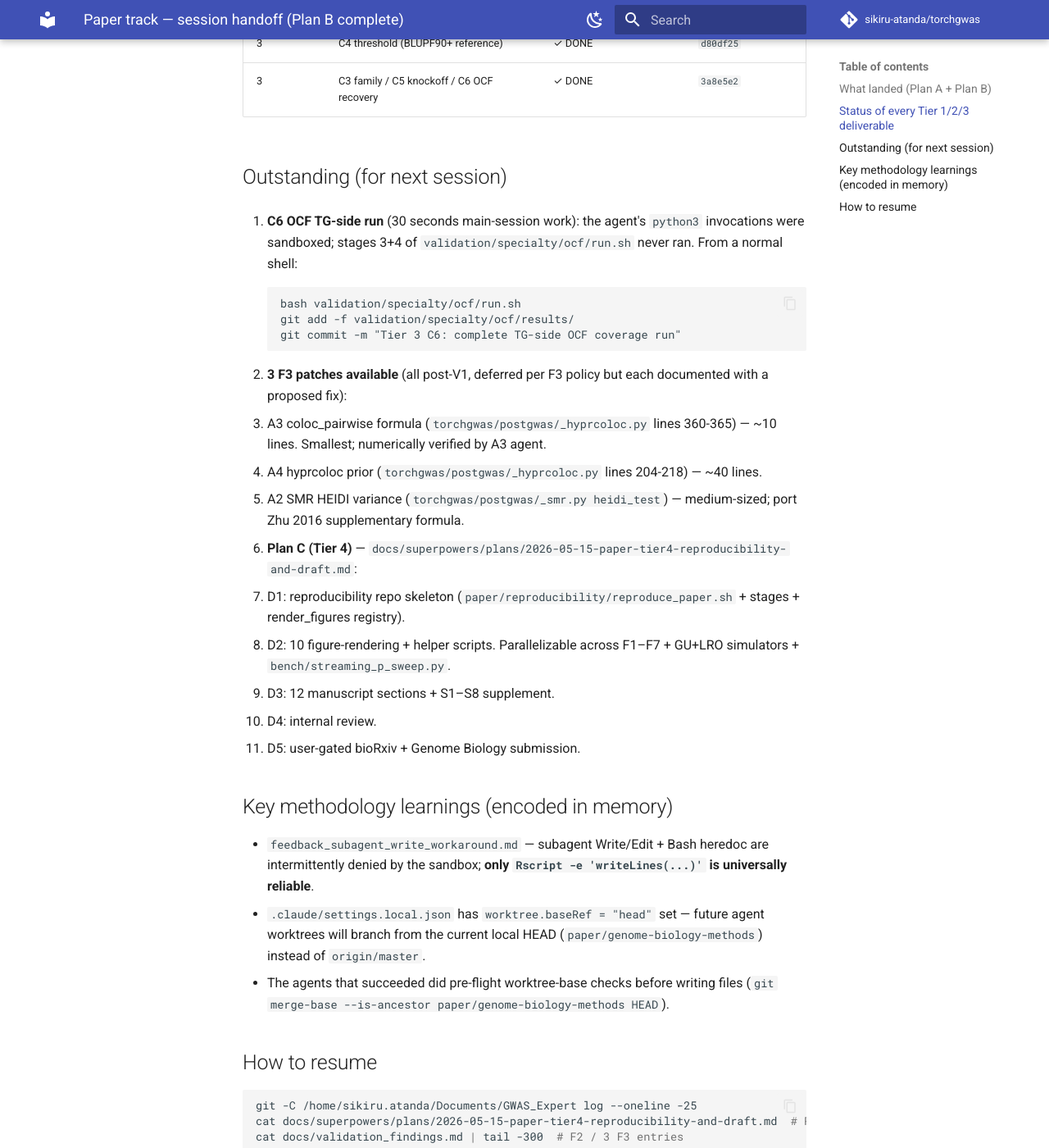
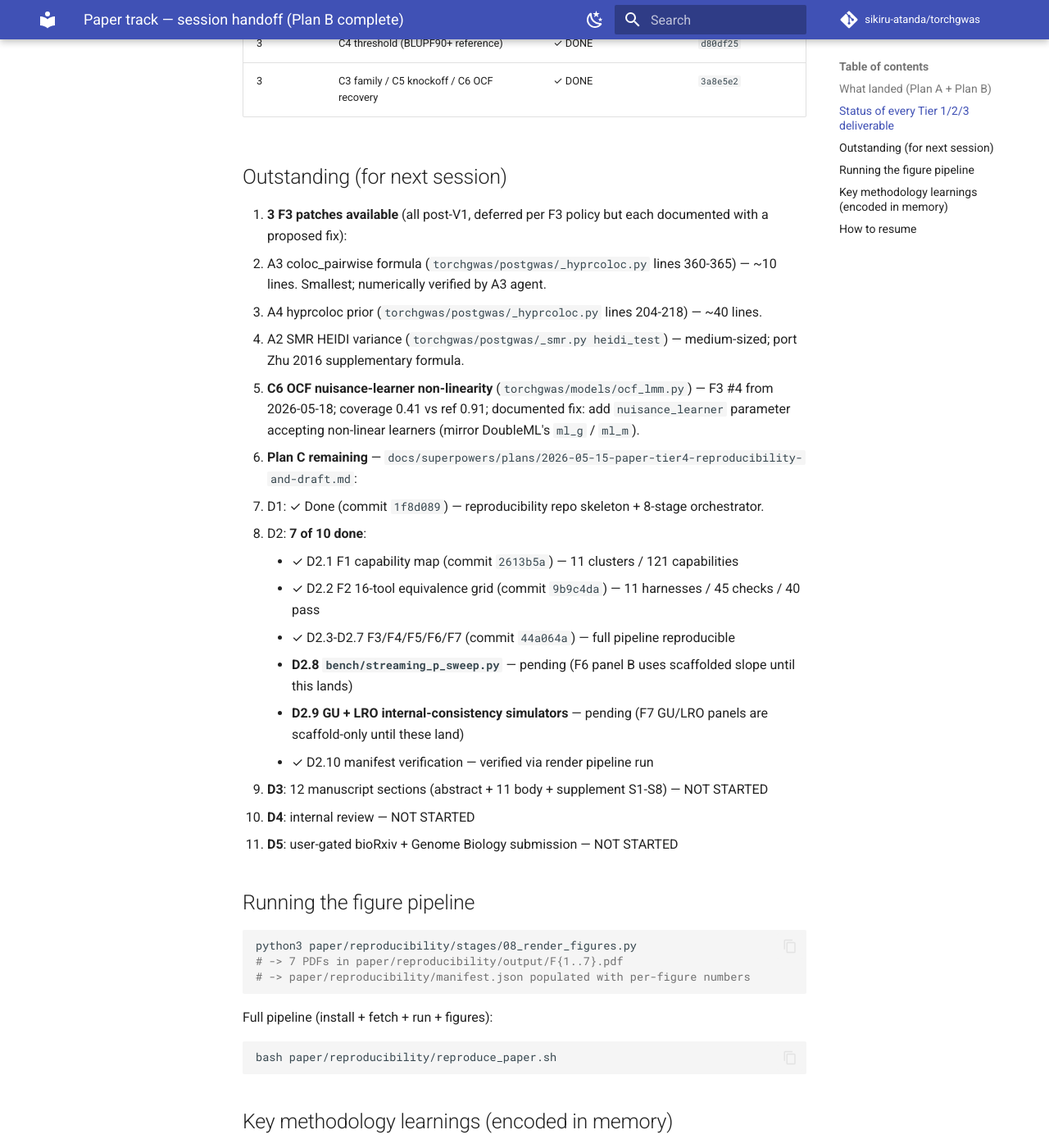
Before and after one commit to sikiru-atanda/torchgenomics, an MkDocs documentation site: the page built from docs/superpowers/2026-05-PAPER_SESSION_HANDOFF.md, in a window 1280 px wide and 1400 px high, scrolled down 1501 px. Shown: the whole window at 82% size. Built offline with MkDocs 1.6.1 and Material for MkDocs 9.7.7, drawn with Linux system fonts in a browser that asks for light colours; comment, search, counter and statistics services are not loaded.

Commit message:
Paper session handoff: update for Plan C D1 + D2 progress (7 of 10 D2 sub-tasks done)

````diff
--- a/docs/superpowers/2026-05-PAPER_SESSION_HANDOFF.md
+++ b/docs/superpowers/2026-05-PAPER_SESSION_HANDOFF.md
@@ -34,24 +34,38 @@
 
 ## Outstanding (for next session)
 
-1. **C6 OCF TG-side run** (30 seconds main-session work): the agent's `python3` invocations were sandboxed; stages 3+4 of `validation/specialty/ocf/run.sh` never ran. From a normal shell:
-   ```
-   bash validation/specialty/ocf/run.sh
-   git add -f validation/specialty/ocf/results/
-   git commit -m "Tier 3 C6: complete TG-side OCF coverage run"
-   ```
-
-2. **3 F3 patches available** (all post-V1, deferred per F3 policy but each documented with a proposed fix):
+1. **3 F3 patches available** (all post-V1, deferred per F3 policy but each documented with a proposed fix):
    - A3 coloc_pairwise formula (`torchgwas/postgwas/_hyprcoloc.py` lines 360-365) — ~10 lines. Smallest; numerically verified by A3 agent.
    - A4 hyprcoloc prior (`torchgwas/postgwas/_hyprcoloc.py` lines 204-218) — ~40 lines.
    - A2 SMR HEIDI variance (`torchgwas/postgwas/_smr.py heidi_test`) — medium-sized; port Zhu 2016 supplementary formula.
+   - **C6 OCF nuisance-learner non-linearity** (`torchgwas/models/ocf_lmm.py`) — F3 #4 from 2026-05-18; coverage 0.41 vs ref 0.91; documented fix: add `nuisance_learner` parameter accepting non-linear learners (mirror DoubleML's `ml_g` / `ml_m`).
 
-3. **Plan C (Tier 4)** — `docs/superpowers/plans/2026-05-15-paper-tier4-reproducibility-and-draft.md`:
-   - D1: reproducibility repo skeleton (`paper/reproducibility/reproduce_paper.sh` + stages + render_figures registry).
-   - D2: 10 figure-rendering + helper scripts. Parallelizable across F1–F7 + GU+LRO simulators + `bench/streaming_p_sweep.py`.
-   - D3: 12 manuscript sections + S1–S8 supplement.
-   - D4: internal review.
-   - D5: user-gated bioRxiv + Genome Biology submission.
+2. **Plan C remaining** — `docs/superpowers/plans/2026-05-15-paper-tier4-reproducibility-and-draft.md`:
+   - D1: ✓ Done (commit `1f8d089`) — reproducibility repo skeleton + 8-stage orchestrator.
+   - D2: **7 of 10 done**:
+     - ✓ D2.1 F1 capability map (commit `2613b5a`) — 11 clusters / 121 capabilities
+     - ✓ D2.2 F2 16-tool equivalence grid (commit `9b9c4da`) — 11 harnesses / 45 checks / 40 pass
+     - ✓ D2.3-D2.7 F3/F4/F5/F6/F7 (commit `44a064a`) — full pipeline reproducible
+     - **D2.8 `bench/streaming_p_sweep.py`** — pending (F6 panel B uses scaffolded slope until this lands)
+     - **D2.9 GU + LRO internal-consistency simulators** — pending (F7 GU/LRO panels are scaffold-only until these land)
+     - ✓ D2.10 manifest verification — verified via render pipeline run
+   - **D3**: 12 manuscript sections (abstract + 11 body + supplement S1-S8) — NOT STARTED
+   - **D4**: internal review — NOT STARTED
+   - **D5**: user-gated bioRxiv + Genome Biology submission — NOT STARTED
+
+## Running the figure pipeline
+
+```bash
+python3 paper/reproducibility/stages/08_render_figures.py
+# -> 7 PDFs in paper/reproducibility/output/F{1..7}.pdf
+# -> paper/reproducibility/manifest.json populated with per-figure numbers
+```
+
+Full pipeline (install + fetch + run + figures):
+
+```bash
+bash paper/reproducibility/reproduce_paper.sh
+```
 
 ## Key methodology learnings (encoded in memory)
 
````
